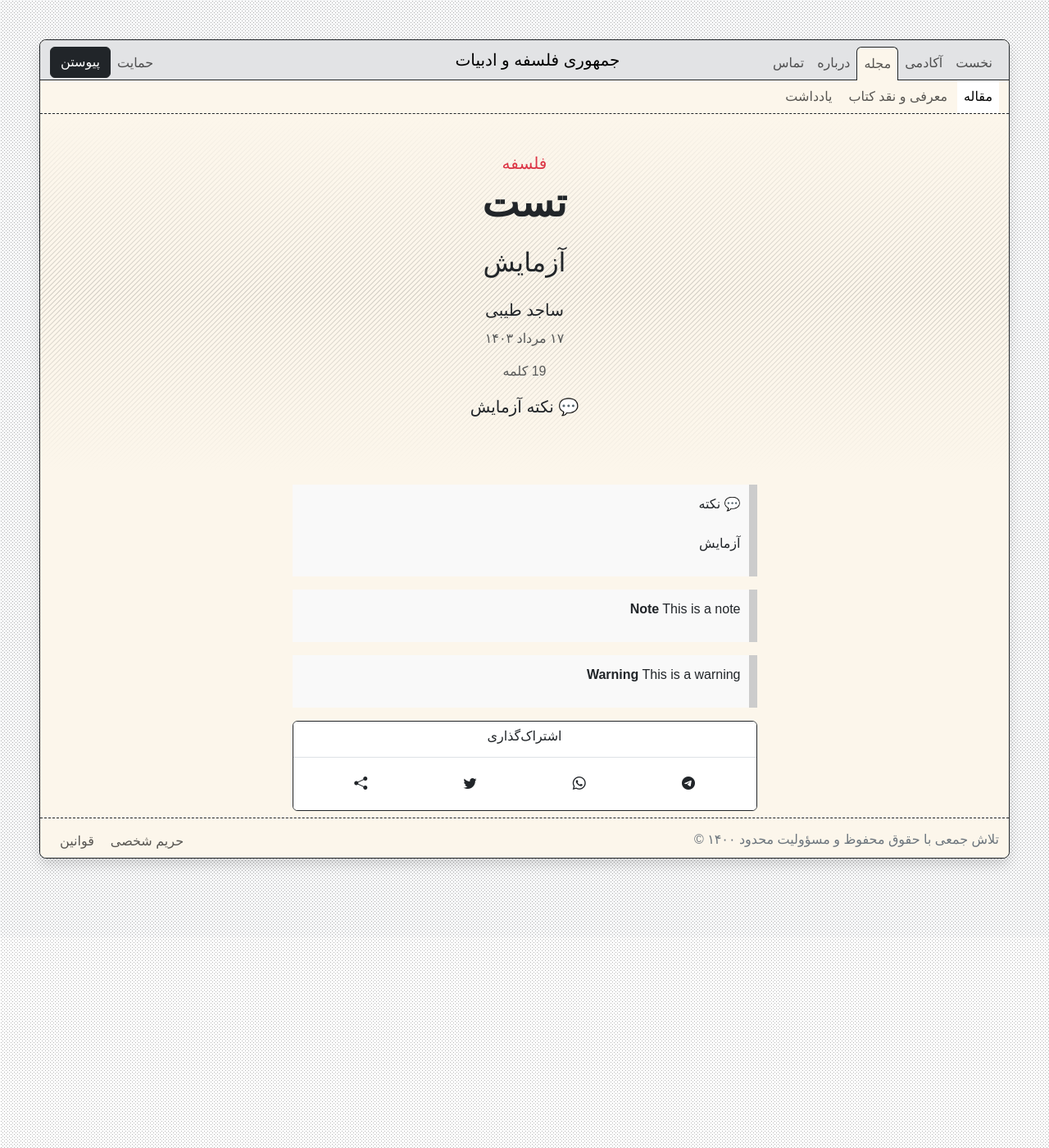
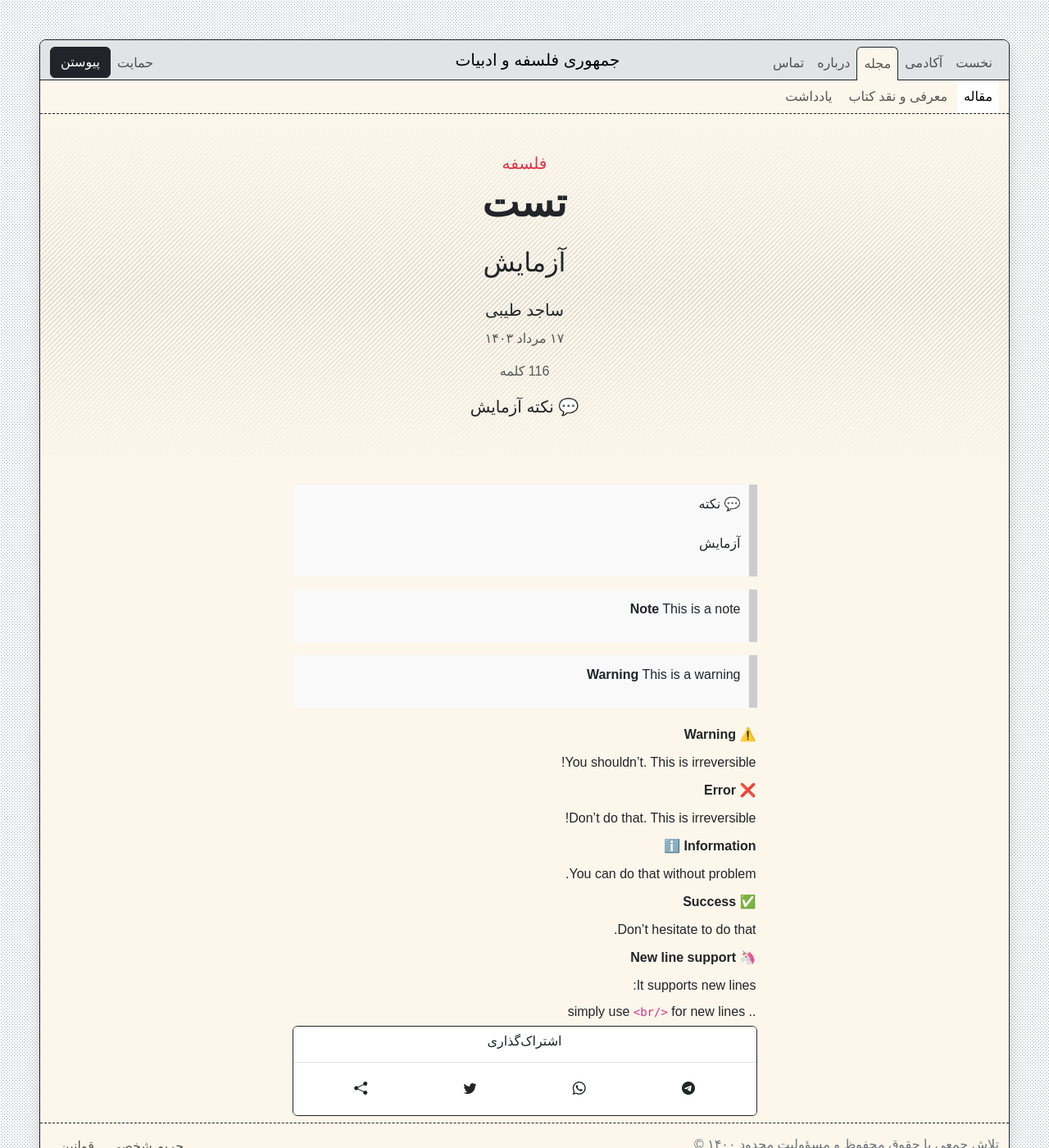
Before and after one commit to phicudemy/phicudemy.github.io, a Jekyll site: the page built from _posts/2024-08-08-test.md, in a window 1280 px wide and 1400 px high. Shown: the whole window at 82% size. Built offline with Jekyll 4.4.1, drawn with Linux system fonts in a browser that asks for light colours; some web fonts are replaced; comment, search, counter and statistics services are not loaded.

Commit message:
TinaCMS content update

```diff
--- a/_posts/2024-08-08-test.md
+++ b/_posts/2024-08-08-test.md
@@ -20,3 +20,23 @@ contents: _contents/article.md
 
 > **Warning**
 > This is a warning
+
+| ⚠️ Warning                               |
+|------------------------------------------|
+| You shouldn't. This is irreversible!     |
+
+| ❌ Error                                 |
+|------------------------------------------|
+| Don't do that. This is irreversible!     |
+
+| ℹ️ Information                           |
+|------------------------------------------|
+| You can do that without problem.         |
+
+| ✅ Success                               |
+|------------------------------------------|
+| Don't hesitate to do that.               |
+
+| 🦄 New line support                       |
+|-------------------------------------------|
+| It supports new lines:<br/>.. simply use `<br/>` for new lines|
```
